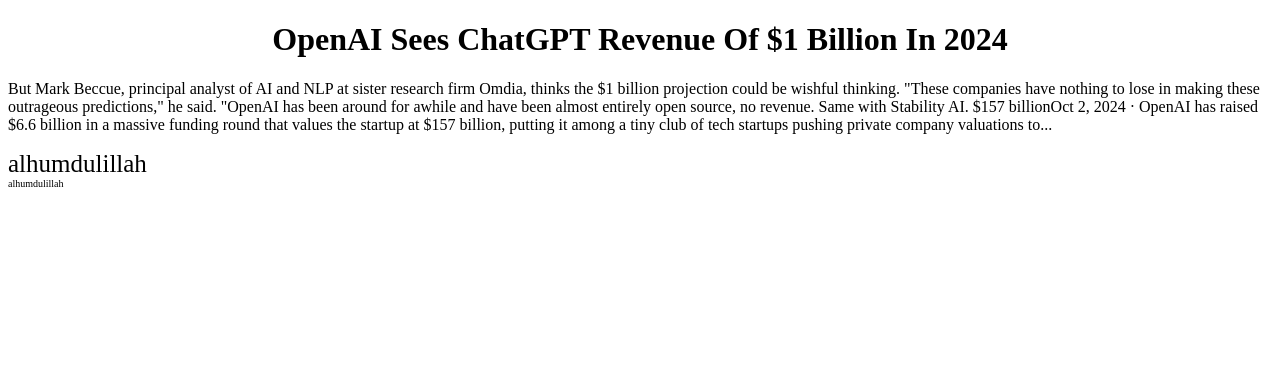
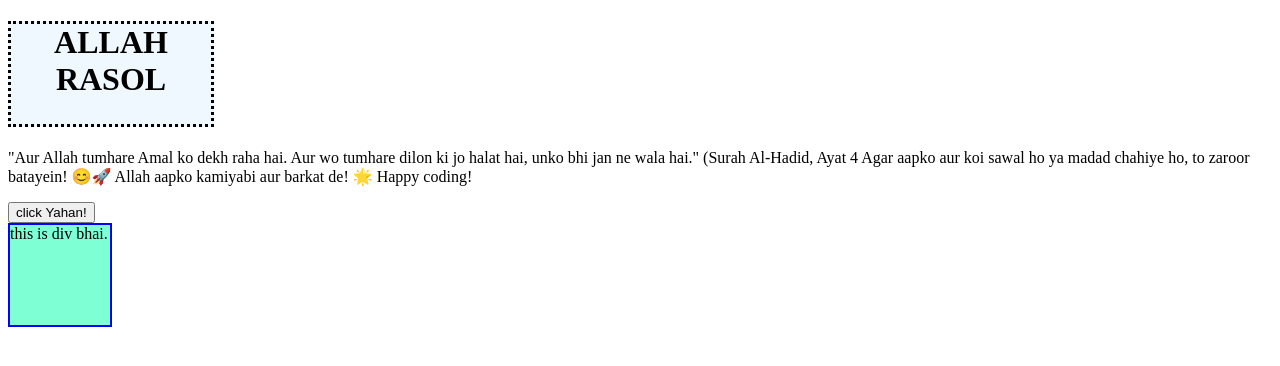
Before and after one commit to Mujahid-Ahmed2025/CSS-Practice, a plain HTML site: page index.html in a window 1280 px wide. Drawn offline with Linux system fonts and the light colour scheme.

Commit message:
update practice level

```diff
--- a/index.html
+++ b/index.html
@@ -3,17 +3,18 @@
 <head>
     <meta charset="UTF-8">
     <meta name="viewport" content="width=device-width, initial-scale=1.0">
-    <title>Document</title>
-    <link rel="stylesheet" href="style.css">
+    <title>css level 2 AHLHUMDULILLAH</title>
+<link rel="stylesheet" href="style.css">
 </head>
 <body>
-    <h1>OpenAI Sees ChatGPT Revenue of $1 Billion in 2024</h1>
-    <p>But Mark Beccue, principal analyst of AI and NLP at sister research firm Omdia, thinks the $1 billion projection could be wishful thinking. "These companies have nothing to lose in making these outrageous predictions," he said. "OpenAI has been around for awhile and have been almost entirely open source, no revenue. Same with Stability AI.
-    $157 billionOct 2, 2024 · OpenAI has raised $6.6 billion in a massive funding round that values the startup at $157 billion, putting it among a tiny club of tech startups pushing private company valuations to...</p>
-    <div id="outer"> alhumdulillah
-        <div id="inner">
-            alhumdulillah
+    <h1>ALLAH RASOL</h1>
+    <p>"Aur Allah tumhare Amal ko dekh raha hai. Aur wo tumhare dilon ki jo halat hai, unko bhi jan ne wala hai." (Surah Al-Hadid, Ayat 4
+        Agar aapko aur koi sawal ho ya madad chahiye ho, to zaroor batayein! 😊🚀
+        Allah aapko kamiyabi aur barkat de! 🌟 Happy coding!</p>
+        <button>click Yahan!</button>
+
+        <div>
+            this is div bhai.
         </div>
-    </div>
 </body>
 </html>
--- a/style.css
+++ b/style.css
@@ -1,16 +1,19 @@
-*{
-    font-family: 'Times New Roman';
-}
+div{
+    height: 100px;
+    width: 100px;
+    background-color: aquamarine;
+    /*border-color: rgb(1, 1, 29);
+    border-width: 2px;
+    border-style: solid;*/
+    border: 2px solid blue;
 
 
+}
 h1{
+    width: 200px;
+    height: 100px;
+    background-color: aliceblue;
+    border-color: aqua;
+    border: dotted;
     text-align: center;
-    text-transform: capitalize;
 }
-
-#outer{
-    font-size: 25px;
-}
-#inner{
-    font-size: 10px;
-}
```
